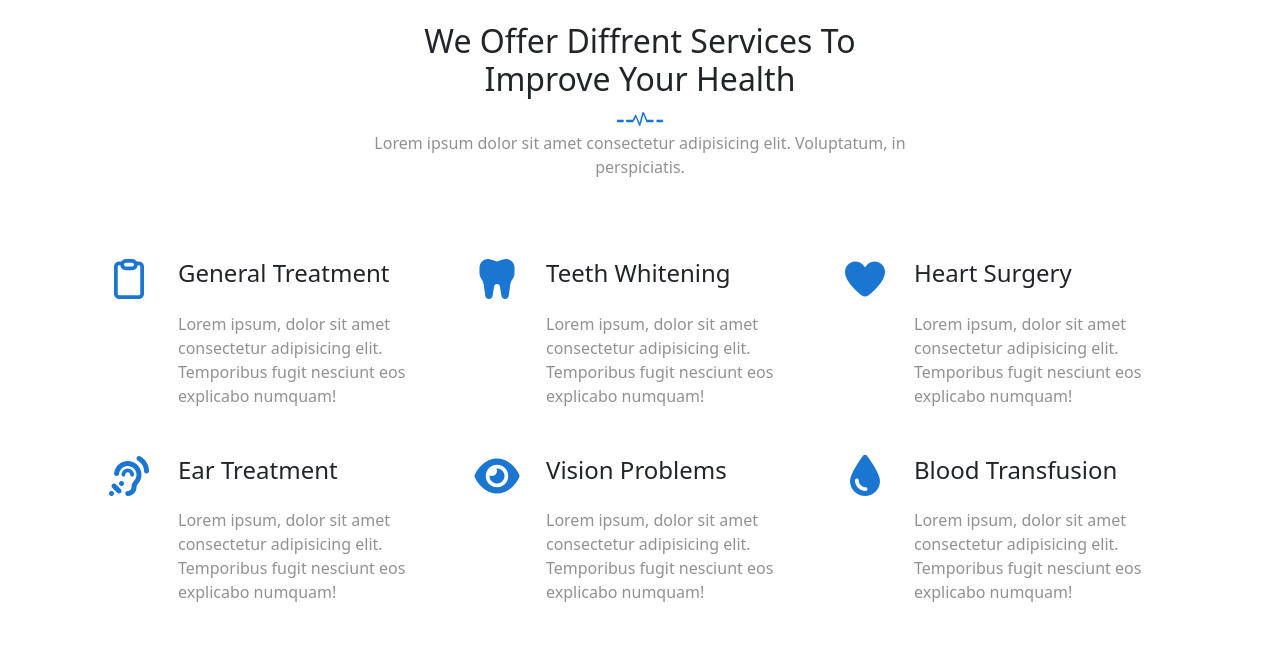
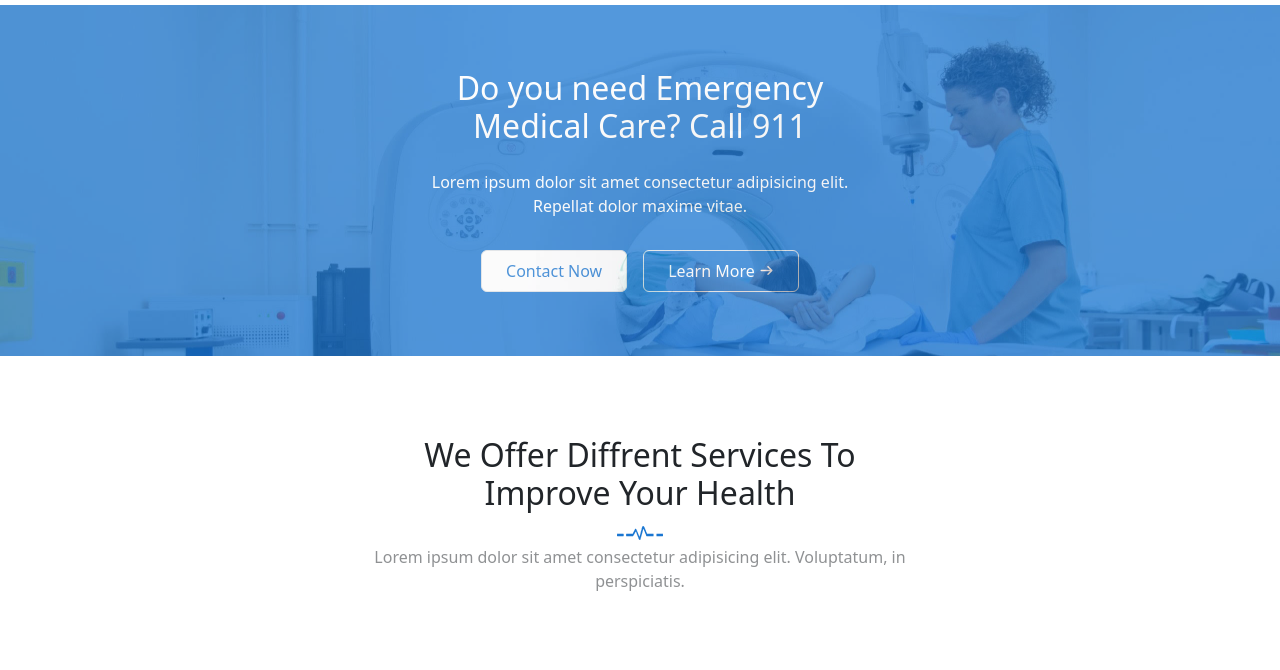
Before and after one commit to ie-orphane/final_project_css_elyatime_ilyass, a plain HTML site: page index.html in a window 1280 px wide. Shown: the part 58-728 px from the top of the page. Drawn offline with nearby package versions, Linux system fonts and the light colour scheme.

Commit message:
[add] section #5 : contact

```diff
--- a/index.html
+++ b/index.html
@@ -75,7 +75,33 @@
     </header>
 
     <main>
-        <!--^ start -- section #7 : full boostrap -->
+        <!--~ start -- section #5 : contact -->
+        <section class="section5 text-white">
+            <div class="bg--dark w-100 opacity-75 py-16 d-flex justify-content-center">
+                <div class="w-lg-35_5">
+                    <div class="d-flex flex-column text-center gap-4">
+                        <h2>Do you need Emergency Medical Care? Call 911</h2>
+                        <p>Lorem ipsum dolor sit amet consectetur adipisicing elit. Repellat dolor maxime vitae.</p>
+                        <div class="d-flex justify-content-center gap-4">
+                            <button class="border bg-white rounded px-6 py-2 text--dark fw-medium">Contact Now</button>
+                            <button class="border bg-transparent rounded px-6 py-2 text-white fw-medium gap-2">
+                                <span>Learn More</span>
+                                <i class="fa-solid fa-arrow-right fa-xs"></i>
+                            </button>
+                        </div>
+                    </div>
+                </div>
+            </div>
+        </section>
+        <!--~ end -- section #5 : contact -->
+
+        <!--^ start -- section #6 :  -->
+        <section>
+
+        </section>
+        <!--^ end -- section #6 :  -->
+
+        <!--& start -- section #7 : full boostrap -->
         <section class="p-lg-20 py-10 px-6 d-flex flex-column align-items-center gap-16">
             <div class="w-lg-50">
                 <div class="d-flex flex-column align-items-center text-center">
@@ -160,9 +186,9 @@
                 </div>
             </div>
         </section>
-        <!--^ end -- section #7 : full boostrap -->
+        <!--& end -- section #7 : full boostrap -->
 
-        <!--& start -- section #8 -->
+        <!--~ start -- section #8 : carts -->
         <section class="bg--lighter p-lg-20 py-10 px-6 d-flex flex-column gap-16">
             <div class="d-flex justify-content-center">
                 <div class="w-lg-50 d-flex flex-column align-items-center text-center">
@@ -174,7 +200,8 @@
             </div>
 
             <div class="d-flex gap-10 flex-wrap justify-content-lg-center justify-content-md-center">
-                <div class="bg-white py-10 px-8 d-flex flex-column gap-6 align-items-center w-lg-30 border w-md-45 w-sm-100">
+                <div
+                    class="bg-white py-10 px-8 d-flex flex-column gap-6 align-items-center w-lg-30 border w-md-45 w-sm-100">
                     <div>
                         <i class="fa-solid fa-scissors fa-rotate-270 fs-1 text--dark"></i>
                     </div>
@@ -219,7 +246,8 @@
                     </div>
                 </div>
 
-                <div class="bg-white py-10 px-8 d-flex flex-column gap-6 align-items-center w-lg-30 border w-md-45 w-sm-100">
+                <div
+                    class="bg-white py-10 px-8 d-flex flex-column gap-6 align-items-center w-lg-30 border w-md-45 w-sm-100">
                     <div>
                         <i class="fa-solid fa-tooth fs-1 text--dark"></i>
                     </div>
@@ -264,7 +292,8 @@
                     </div>
                 </div>
 
-                <div class="bg-white py-10 px-8 d-flex flex-column gap-6 align-items-center w-lg-30 border w-md-45 w-sm-100">
+                <div
+                    class="bg-white py-10 px-8 d-flex flex-column gap-6 align-items-center w-lg-30 border w-md-45 w-sm-100">
                     <div>
                         <i class="fa-solid fa-heart-pulse fs-1 text--dark"></i>
                     </div>
@@ -310,9 +339,9 @@
                 </div>
             </div>
         </section>
-        <!--& end -- section #8 -->
+        <!--~ end -- section #8 : carts -->
 
-        <!--~ start -- section #9 : blogs -->
+        <!--^ start -- section #9 : blogs -->
         <section class="p-lg-20 py-10 px-6 d-flex flex-column align-items-center gap-16">
             <div class="w-lg-50 d-flex flex-column align-items-center text-center">
                 <h2 class="text-capitalize">keep up with our most recent medical news.</h2>
@@ -362,7 +391,19 @@
                 </div>
             </div>
         </section>
-        <!--~ end -- section #9 : blogs -->
+        <!--^ end -- section #9 : blogs -->
+
+        <!--& start -- section #10 : partners -->
+        <section>
+
+        </section>
+        <!--& end -- section #10 : partners -->
+
+        <!--~ start -- section #11 : form -->
+        <section>
+
+        </section>
+        <!--~ end -- section #11 : form -->
 
         <!--^ start -- section #12 : newsletter -->
         <section class="bg--light py-20 px-lg-0 px-10 d-flex justify-content-center">
--- a/src/sass/_variables.sass
+++ b/src/sass/_variables.sass
@@ -51,12 +51,13 @@ $spacers: (0: 0)
 @media only screen and (min-width: 1024px)
     .w-lg-20
         width: 20% !important
-
     .w-lg-24
         width: 24% !important
 
     .w-lg-30
         width: 30% !important
+    .w-lg-35_5
+        width: 35.5% !important
 
     .w-lg-50
         width: 50% !important
--- a/src/sass/modules/home/_main.sass
+++ b/src/sass/modules/home/_main.sass
@@ -1,3 +1,8 @@
 main
+    margin-top: 63px
     input
         outline: none
+
+    .section5
+        background-image: url(../images/call-bg.jpg)
+        background-size: cover
```
Also changed, not shown: public/css/app.css, 1 other file.
